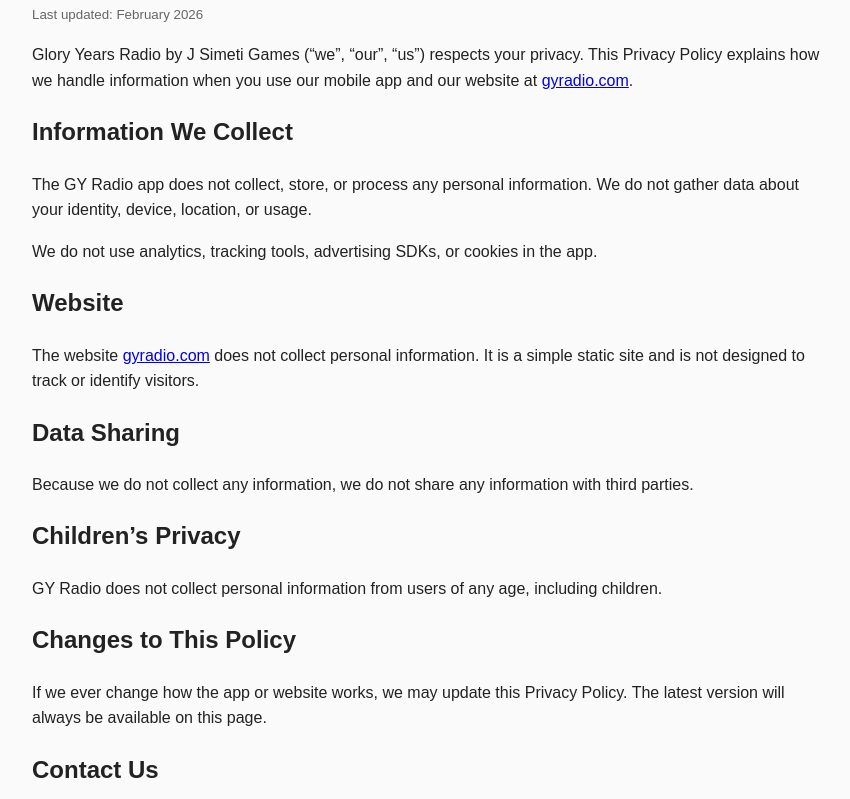
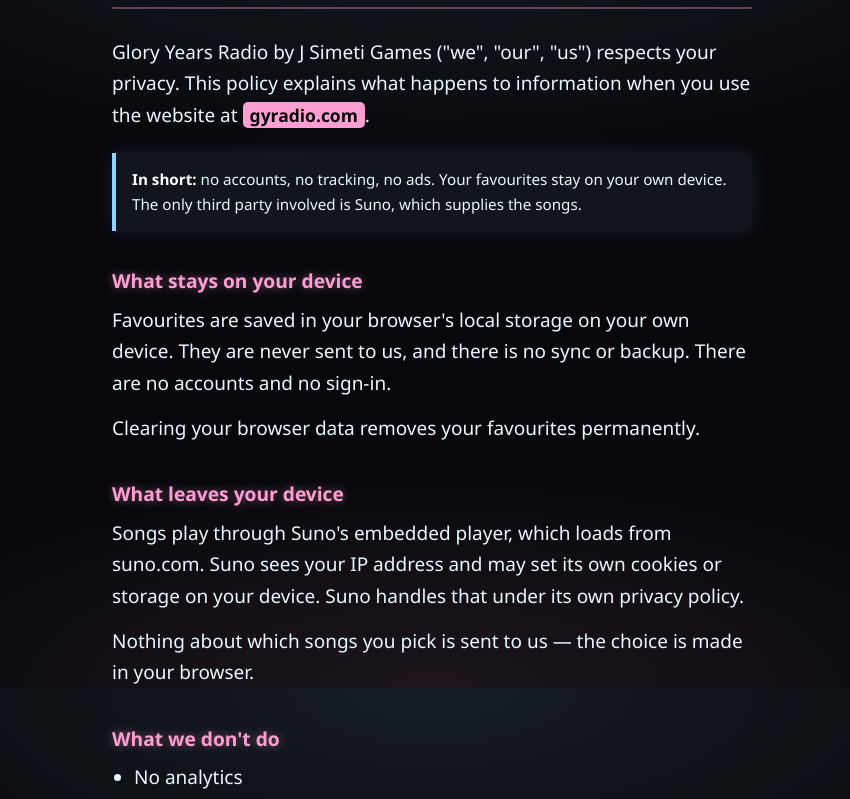
Before and after one commit to morkzd/gyradio, a plain HTML site: page privacy/index.html in a window 1280 px wide. Shown: the part 112-911 px from the top of the page, without its empty margins (208-1058 px from the left). Drawn offline with Linux system fonts and the light colour scheme.

Commit message:
Update index.html

```diff
--- a/privacy/index.html
+++ b/privacy/index.html
@@ -1,81 +1,165 @@
 <!DOCTYPE html>
 <html lang="en">
 <head>
-  <meta charset="UTF-8">
-  <title>Privacy Policy – Glory Years Radio</title>
-  <meta name="viewport" content="width=device-width, initial-scale=1">
-  <style>
+<meta charset="UTF-8">
+<meta name="viewport" content="width=device-width, initial-scale=1.0">
+<meta name="theme-color" content="#08080c">
+<title>Privacy Policy — GYRADIO</title>
+<style>
+    :root {
+        --bg: #08080c;
+        --ink: #eaf6ff;
+        --muted: #8fa3b8;
+        --blue: #8fd6ff;
+        --pink: #ff9ed2;
+    }
+
+    html { -webkit-text-size-adjust: 100%; }
+
     body {
-      font-family: Arial, sans-serif;
-      max-width: 800px;
-      margin: 0 auto;
-      padding: 2rem;
-      line-height: 1.6;
-      background: #fafafa;
-      color: #222;
+        margin: 0;
+        padding: 32px 20px 64px;
+        background-color: var(--bg);
+        background-image:
+            radial-gradient(ellipse 80% 50% at 50% 0%, rgba(143, 214, 255, 0.10), transparent 70%),
+            radial-gradient(ellipse 70% 40% at 50% 100%, rgba(255, 158, 210, 0.09), transparent 70%);
+        background-attachment: fixed;
+        color: var(--ink);
+        font-family: "Segoe UI", system-ui, -apple-system, Arial, sans-serif;
+        font-size: 19px;
+        line-height: 1.65;
     }
+
+    main { max-width: 640px; margin: 0 auto; }
+
     h1 {
-      margin-bottom: 0.5rem;
+        font-size: 1.9rem;
+        line-height: 1.25;
+        color: var(--blue);
+        text-shadow: 0 0 14px rgba(143, 214, 255, 0.6);
+        margin: 0 0 6px;
+        letter-spacing: 0.02em;
     }
-    small {
-      color: #666;
+
+    .updated {
+        color: var(--pink);
+        font-size: 0.95rem;
+        margin: 0 0 28px;
+        padding-bottom: 18px;
+        border-bottom: 2px solid rgba(255, 158, 210, 0.35);
+        letter-spacing: 0.03em;
     }
-  </style>
+
+    h2 {
+        font-size: 1.2rem;
+        color: var(--pink);
+        text-shadow: 0 0 10px rgba(255, 158, 210, 0.45);
+        margin: 34px 0 8px;
+    }
+
+    p { margin: 0 0 14px; }
+
+    ul { margin: 0 0 14px; padding-left: 22px; }
+
+    li { margin-bottom: 8px; }
+
+    a {
+        color: var(--blue);
+        text-decoration: none;
+        border-bottom: 1px solid rgba(143, 214, 255, 0.5);
+        word-break: break-word;
+    }
+
+    a:hover { color: var(--pink); border-bottom-color: var(--pink); }
+
+    strong { color: #ffffff; }
+
+    .fill {
+        background: var(--pink);
+        color: #08080c;
+        padding: 1px 7px;
+        border-radius: 5px;
+        font-weight: bold;
+        font-size: 0.92em;
+        white-space: nowrap;
+    }
+
+    .note {
+        background: rgba(143, 214, 255, 0.07);
+        border-left: 4px solid var(--blue);
+        border-radius: 0 8px 8px 0;
+        padding: 14px 16px;
+        margin: 22px 0;
+        font-size: 0.95rem;
+        box-shadow: 0 0 18px rgba(143, 214, 255, 0.12);
+    }
+
+    .note p:last-child { margin-bottom: 0; }
+
+    footer {
+        margin-top: 44px;
+        padding-top: 18px;
+        border-top: 2px solid rgba(255, 158, 210, 0.3);
+        font-size: 0.9rem;
+        color: var(--muted);
+    }
+
+    @media (max-width: 420px) {
+        body { font-size: 18px; padding: 24px 16px 48px; }
+        h1 { font-size: 1.6rem; }
+    }
+</style>
 </head>
 <body>
+<main>
 
 <h1>Privacy Policy</h1>
-<small>Last updated: February 2026</small>
+<p class="updated">GYRADIO &middot; Last updated: <span class="fill">November 2026</span></p>
 
-<p>
-  Glory Years Radio by J Simeti Games (“we”, “our”, “us”) respects your privacy. This Privacy Policy explains how we handle information when you use our mobile app and our website at
-  <a href="https://gyradio.com">gyradio.com</a>.
-</p>
+<p>Glory Years Radio by J Simeti Games ("we", "our", "us") respects your privacy. This policy explains what happens to information when you use the website at <span class="fill">gyradio.com</span>.</p>
 
-<h2>Information We Collect</h2>
+<div class="note">
+    <p><strong>In short:</strong> no accounts, no tracking, no ads. Your favourites stay on your own device. The only third party involved is Suno, which supplies the songs.</p>
+</div>
 
-<p>
-  The GY Radio app does not collect, store, or process any personal information.
-  We do not gather data about your identity, device, location, or usage.
-</p>
+<h2>What stays on your device</h2>
+<p>Favourites are saved in your browser's local storage on your own device. They are never sent to us, and there is no sync or backup. There are no accounts and no sign-in.</p>
+<p>Clearing your browser data removes your favourites permanently.</p>
 
-<p>
-  We do not use analytics, tracking tools, advertising SDKs, or cookies in the app.
-</p>
+<h2>What leaves your device</h2>
+<p>Songs play through Suno's embedded player, which loads from suno.com. Suno sees your IP address and may set its own cookies or storage on your device. Suno handles that under its own privacy policy.</p>
+<p>Nothing about which songs you pick is sent to us — the choice is made in your browser.</p>
 
-<h2>Website</h2>
+<h2>What we don't do</h2>
+<ul>
+    <li>No analytics</li>
+    <li>No tracking</li>
+    <li>No advertising</li>
+    <li>No accounts or profiles</li>
+</ul>
 
-<p>
-  The website <a href="https://gyradio.com">gyradio.com</a> does not collect personal information.
-  It is a simple static site and is not designed to track or identify visitors.
-</p>
+<h2>The song list</h2>
+<p>The catalogue is a plain file served from our own site. Fetching it reveals your IP to our host in the ordinary way, and nothing more.</p>
 
-<h2>Data Sharing</h2>
+<h2>Server logs</h2>
+<p>Our hosting provider keeps standard server logs, which include IP addresses, for security and reliability.</p>
 
-<p>
-  Because we do not collect any information, we do not share any information with third parties.
-</p>
+<h2>Children's privacy</h2>
+<p>The site is suitable for all ages and has no accounts. Nothing is collected beyond what is described above, and the only thing stored locally is the list of favourites the user chose.</p>
 
-<h2>Children’s Privacy</h2>
+<h2>Your rights</h2>
+<p>Because we hold no data ourselves, there is no stored record to request, correct or erase. Anything Suno holds is handled by Suno under its policy.</p>
 
-<p>
-  GY Radio does not collect personal information from users of any age, including children.
-</p>
+<h2>Changes to this policy</h2>
+<p>If the site's behaviour changes, this policy will be updated on this page and the date above revised.</p>
 
-<h2>Changes to This Policy</h2>
+<h2>Contact</h2>
+<p>Questions about this policy: <span class="fill">jon2thaon@gmail.com</span></p>
 
-<p>
-  If we ever change how the app or website works, we may update this Privacy Policy.
-  The latest version will always be available on this page.
-</p>
+<footer>
+    <p>GYRADIO. <a href="<span class="fill">gyradio.com</span>">Back to the site</a></p>
+</footer>
 
-<h2>Contact Us</h2>
-
-<p>
-  If you have any questions about this Privacy Policy, you can contact us at:<br>
-  <strong>Email:</strong> <a href="mailto:jon2thaon@gmail.com">jon2thaon@gmail.com</a><br>
-  <strong>Website:</strong> <a href="https://gyradio.com">https://gyradio.com</a>
-</p>
-
+</main>
 </body>
 </html>
```
